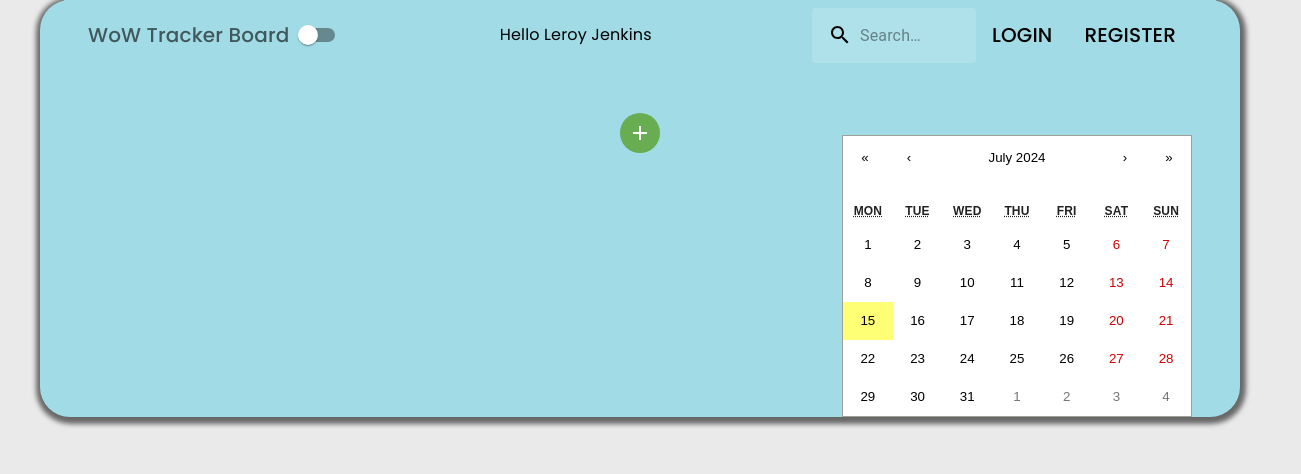
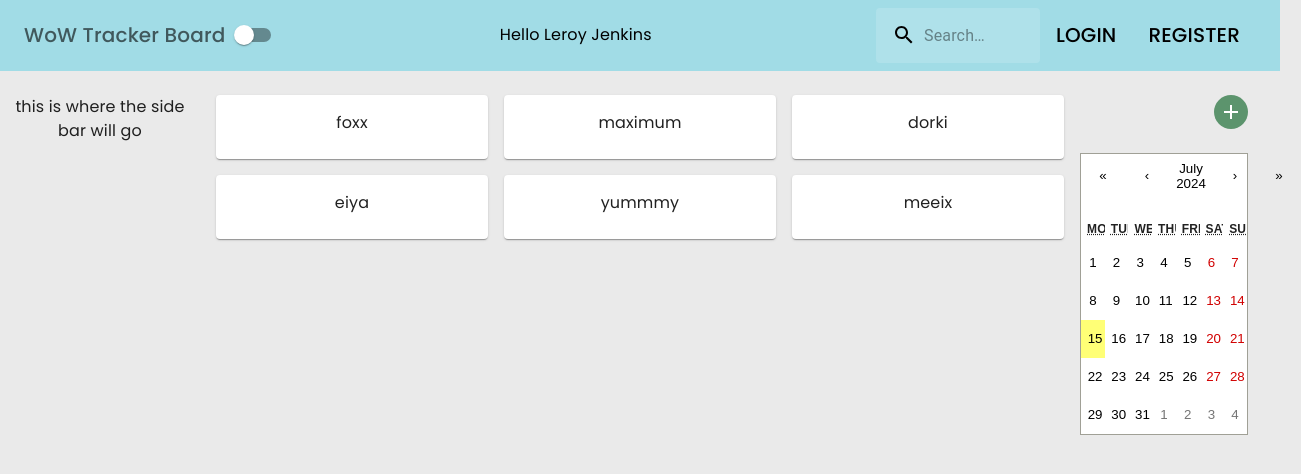
Before and after one commit to kattschmidtt/wow-tracker-dashboard, a React (Vite) app in the folder client/: page / in a window 1280 px wide. Shown: the top 474 px of the page, 1301 px wide, since content can reach past the window. Built offline with nearby package versions, Linux system fonts and the light colour scheme.

Commit message:
major css changes. moved to mui grid and sx usage, created plain character card selection.

```diff
--- a/client/src/App.css
+++ b/client/src/App.css
@@ -59,12 +59,7 @@ body {
   top: '1.125rem';
 }
 
-/*=== Container === */
-.app-wide-container {
-  background-color: #a1dce6;
-  border-radius: 1.875rem;
-  box-shadow: 1px 2px 5px 5px rgba(0,0,0,0.56);
-  justify-content: space-between;
-  display: flex;
-
+/*== Basics ==*/
+.MuiFab-root {
+  background-color: '#5c946d';
 }
--- a/client/src/Pages/Home.tsx
+++ b/client/src/Pages/Home.tsx
@@ -2,6 +2,8 @@ import { useContext, useEffect, useState } from 'react';
 import MiniCalendar from '../components/Calendar/MiniCalendar';
 import {getCurrentISODate, prettyDate} from '../util/util';
 import { UserContext } from '../context/userContext';
+import CharacterCard from '../components/CharacterSelect/CharacterCard';
+import { Box, Grid } from '@mui/material';
 
 const Home = () => {
 
@@ -12,11 +14,38 @@ const Home = () => {
     prettyDate()
   }, [])
 
+  //amount of characters in favorite list (random WoW streamers I watch)
+  const charList = [
+    'foxx',
+    'maximum',
+    'dorki',
+    'eiya',
+    'yummmy',
+    'meeix'
+  ]
+
   return (
     <div>
-      <MiniCalendar />
+      <Box sx={{ flexGrow: 1 }}>
+        <Grid container spacing={2}>
+          <Grid item xs={12} sm={2} md={2}>
+            this is where the side bar will go
+          </Grid>
+          <Grid item xs={12} sm={8} md={8}>
+            <Grid container spacing={2}>
+              {charList.map((name, idx) => (
+                <Grid item key={idx} xs={12} sm={4} md={4}>
+                  <CharacterCard charId={idx} name={name} />
+                </Grid>
+              ))}
+            </Grid>
+          </Grid>
+          <Grid item xs={12} sm={2} md={2} sx={{pr: '2rem'}}>
+            <MiniCalendar />
+          </Grid>
+        </Grid>
+      </Box>
     </div>
   );
 };
-
 export default Home;
--- a/client/src/components/Calendar/MiniCalendar.tsx
+++ b/client/src/components/Calendar/MiniCalendar.tsx
@@ -1,13 +1,10 @@
-import React, { useContext } from 'react';
+import { useContext } from 'react';
 import Calendar from 'react-calendar';
 import 'react-calendar/dist/Calendar.css';
 import { UserContext } from '../../context/userContext';
 import AddIcon from '@mui/icons-material/Add';
 import { IconButton, Tooltip } from '@mui/material';
 import { Link } from 'react-router-dom';
-
-
-
 
 const MiniCalendar = () => {
 
@@ -17,16 +14,13 @@ const MiniCalendar = () => {
 
   return (
     <>
-      <Tooltip title='Add calendar event' placement='top' >
-        <IconButton component={Link} to="/login" style={{
-          justifyContent: 'space-between',
-          marginLeft: 'auto',
-          background: '#68ad51',
-          color: '#ffffff',
-          top: '1.125rem'}}>
-          <AddIcon />
-        </IconButton>
-      </Tooltip>
+      <div style={{display: 'flex', justifyContent: 'flex-end'}}>
+        <Tooltip title='Add calendar event' placement='top' >
+          <IconButton sx={{backgroundColor: '#5c946d', color: '#ffffff'}} size='small' component={Link} to="/login">
+            <AddIcon />
+          </IconButton>
+        </Tooltip>
+      </div>
 
       <br/>
 
--- /dev/null
+++ b/client/src/components/CharacterSelect/CharacterCard.tsx
@@ -0,0 +1,26 @@
+import React from 'react';
+import Card from '@mui/material/Card';
+import CardContent from '@mui/material/CardContent';
+
+interface CharacterCardProps {
+  charId: number;
+  name: string;
+}
+
+const CharacterCard = (props: CharacterCardProps ) => {
+
+  const {charId, name} = props;
+
+  return (
+    <div>
+      <Card sx={{ minWidth: 220}}>
+        <CardContent>
+          {name}
+        </CardContent>
+      </Card>
+
+    </div>
+  );
+};
+
+export default CharacterCard;
--- a/client/src/components/Layout/App.tsx
+++ b/client/src/components/Layout/App.tsx
@@ -14,26 +14,38 @@ const App = () => {
 
   const theme = createTheme({
     palette: {
+      primary: {
+        main: '#00e676'
+      },
       mode: paletteType,
       background: {
         default: paletteType === 'light' ? '#eaeaea' : '#a1dce6' //retain original darkMode bg color
       }
-    }
+    },
+
   })
 
   const handleThemeToggle = () => setDarkMode(!darkMode)
 
   return (
-    <Container className='app-wide-container'>
     <ThemeProvider theme={theme}>
       <ToastContainer position="bottom-right" theme="colored"/>
       <CssBaseline />
-      <Header darkMode={darkMode} handleThemeToggle={handleThemeToggle}/>
-      <Container>
-        <Outlet />
+      <Container
+        disableGutters
+        maxWidth={false}
+        sx={{
+          minHeight: '100vh',
+          display: 'flex',
+          flexDirection: 'column',
+          padding: 0,
+          margin: 0,
+        }}
+      >
+        <Header darkMode={darkMode} handleThemeToggle={handleThemeToggle} />
+          <Outlet />
       </Container>
     </ThemeProvider>
-    </Container>
   )
 }
 
```
Also changed, not shown: 1 other file (tests, documents, lock files or other folders).
